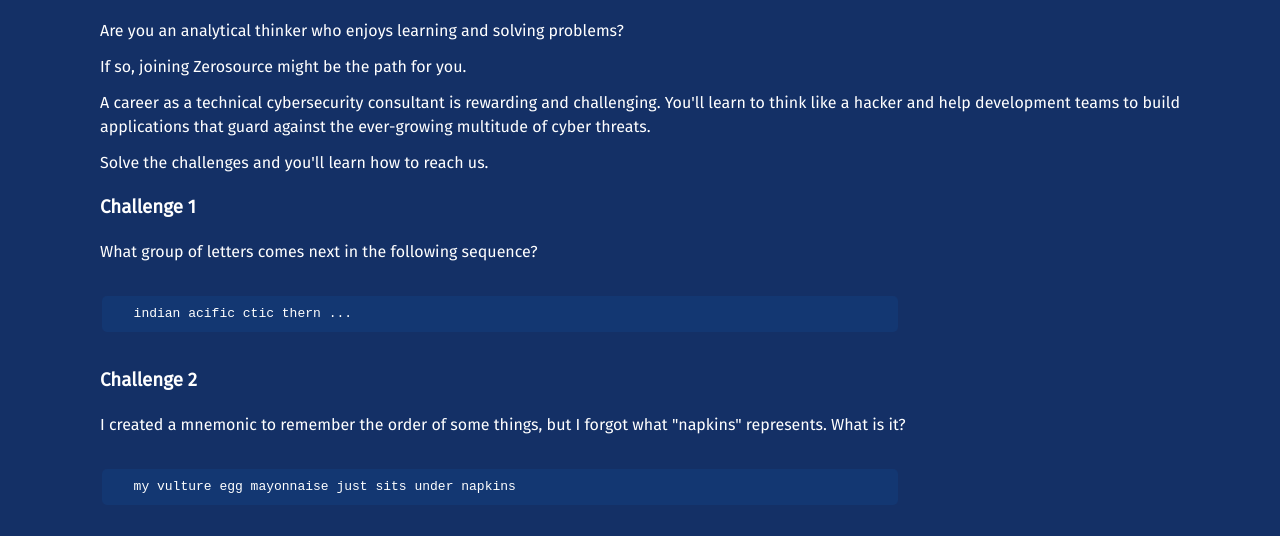
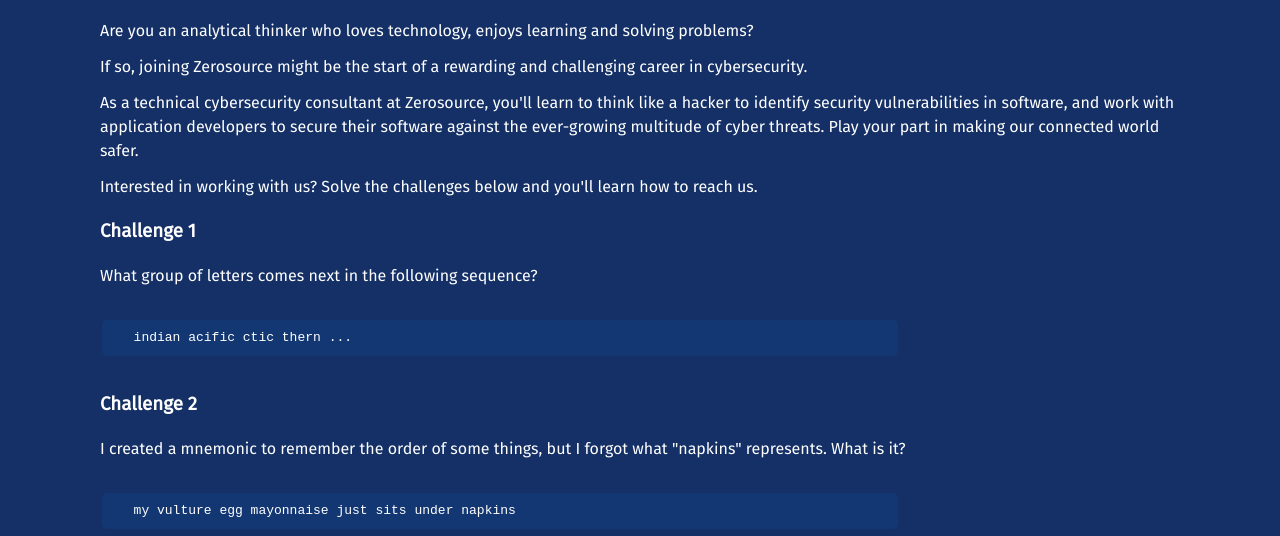
Before and after one commit to zerosource-io/zerosource-io.github.io, a plain HTML site: page index.html in a window 1280 px wide. Shown: the part 187-723 px from the top of the page. Drawn offline with nearby package versions, Linux system fonts and the light colour scheme.

Commit message:
Update index.html

```diff
--- a/index.html
+++ b/index.html
@@ -26,10 +26,10 @@
 	  </div>
 	  <div>
 		<h1>Up for a challenge?</h3>
-		<p>Are you an analytical thinker who enjoys learning and solving problems?</p>
-		<p>If so, joining Zerosource might be the path for you.</p>
-		<p>A career as a technical cybersecurity consultant is rewarding and challenging. You'll learn to think like a hacker and help development teams to build applications that guard against the ever-growing multitude of cyber threats.</p>
-		<p>Solve the challenges and you'll learn how to reach us.</p>
+		<p>Are you an analytical thinker who loves technology, enjoys learning and solving problems?</p>
+		<p>If so, joining Zerosource might be the start of a rewarding and challenging career in cybersecurity.</p>
+		<p>As a technical cybersecurity consultant at Zerosource, you&apos;ll learn to think like a hacker to identify security vulnerabilities in software, and work with application developers to secure their software against the ever-growing multitude of cyber threats. Play your part in making our connected world safer.</p>
+		<p>Interested in working with us? Solve the challenges below and you'll learn how to reach us.</p>
 	  </div>
 	  <div>
 		<h3>Challenge 1</h3>
```
